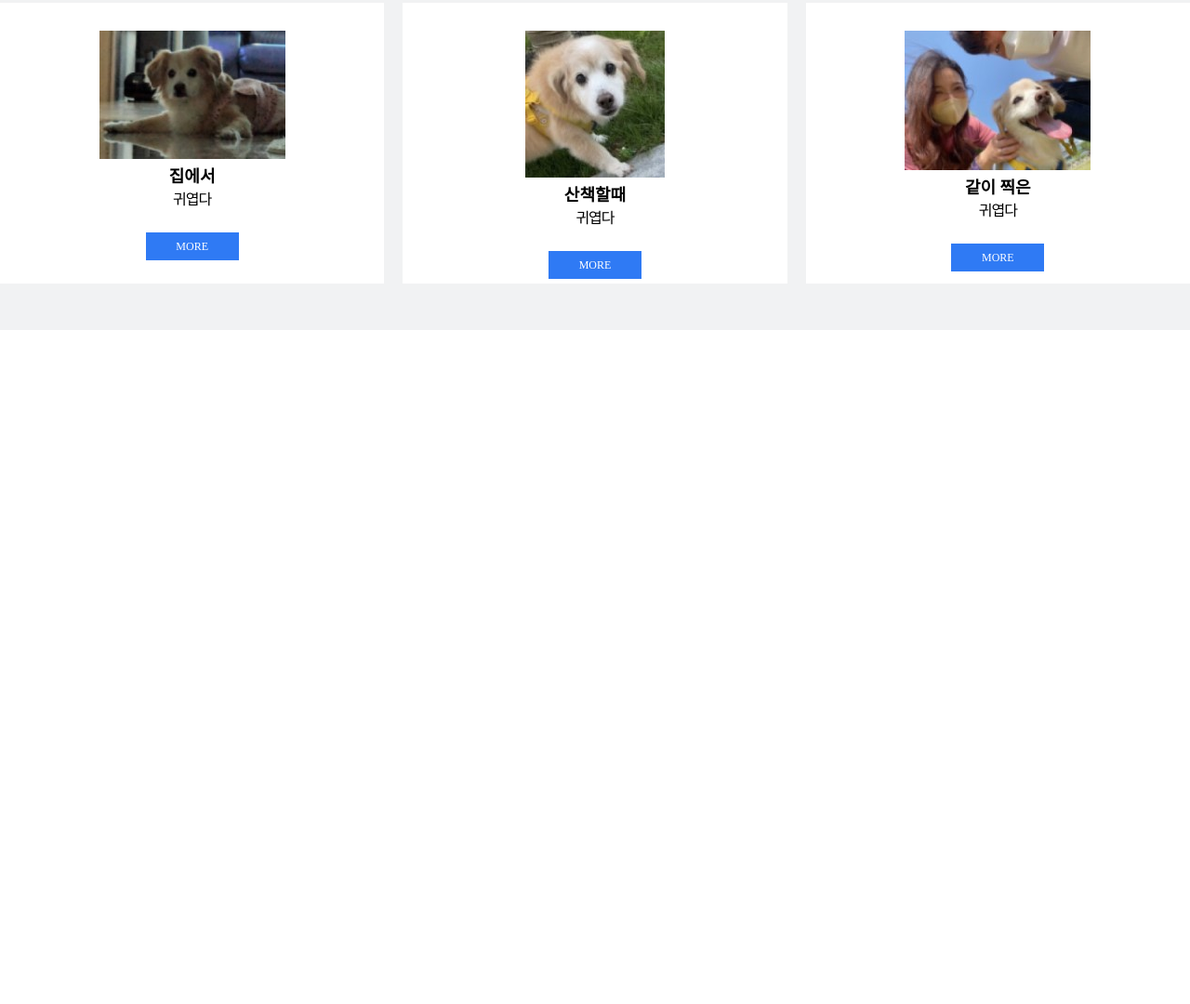
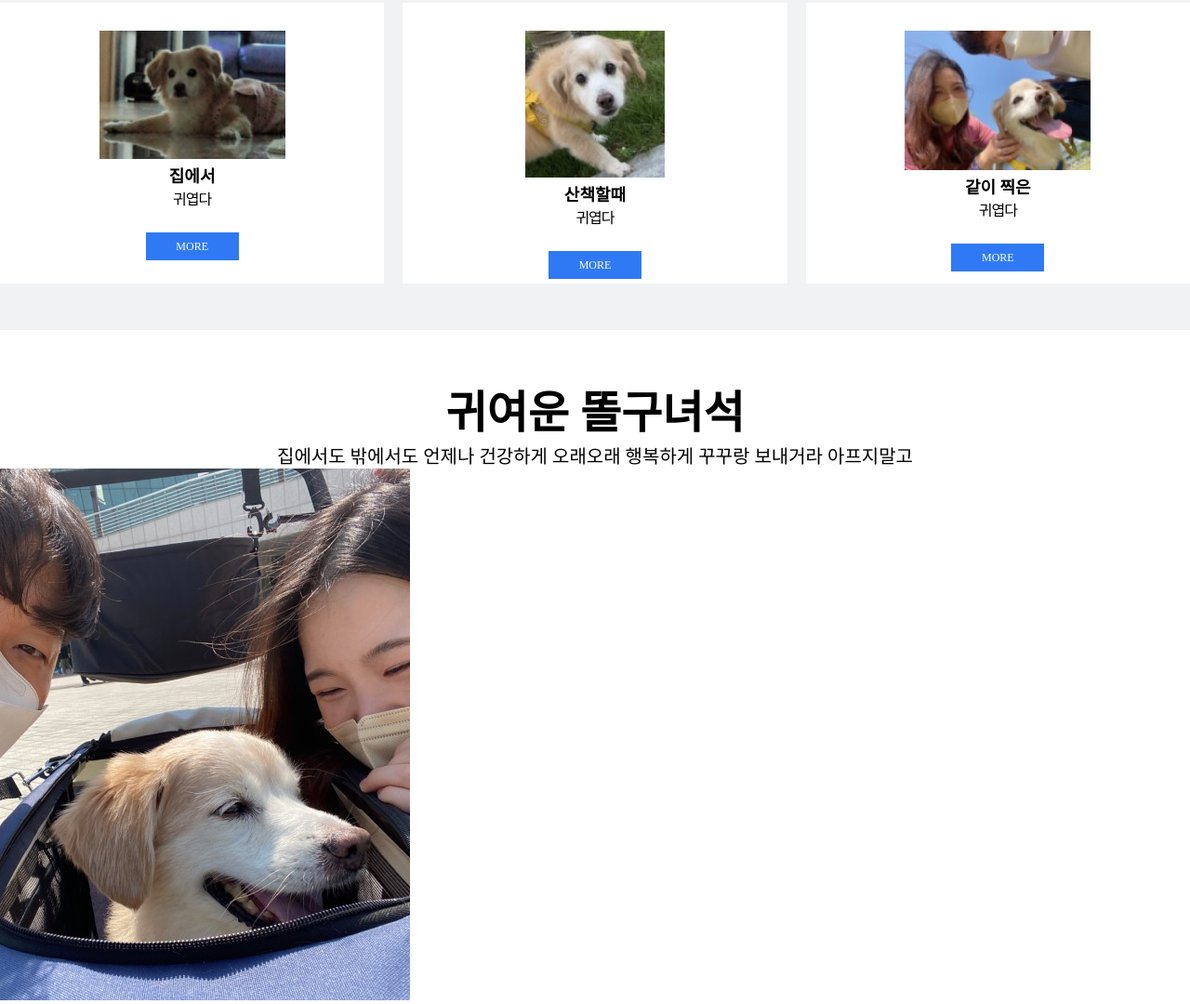
Before and after one commit to Raccoon-JK/2nd, a plain HTML site: page index2.html in a window 1280 px wide. Shown: the part 896-1976 px from the top of the page at 93% size. Before the commit the page ends 1251 px from the top, so only its background shows below. Drawn offline with Linux system fonts and the light colour scheme.

Commit message:
CSS 추가

```diff
--- a/index2.html
+++ b/index2.html
@@ -103,6 +103,20 @@
           </ul>
         </div>
 
+      <div class="main_text1">
+        <h1>귀여운 똘구녀석</h1>
+        <div class="contents1">집에서도 밖에서도 언제나 건강하게 오래오래 행복하게 꾸꾸랑 보내거라 아프지말고</div>
+        <div class="service">
+          <div class="food_photo">
+            <img src="똘이5.jpg"
+
+          </div>
+          <div class="contents2">
+
+          </div>
+      </div>
+    </div>
+
     </div>
   </body>
 </html>
--- a/style2.css
+++ b/style2.css
@@ -180,3 +180,26 @@ h1 {
   line-height: 30px;
   margin:25px auto;
 }
+
+/* main_text1 */
+
+.main_text1 {
+  width: 100%;
+  height: 659px;
+}
+
+.main_text1 > h1 {
+  padding-top: 50px;
+  text-align:center;
+}
+
+.main_text1 > .contents1{
+  text-align:center;
+}
+
+.service{
+  width: 1280px;
+  display:flex;
+  margin: auto;
+  height: 427px;
+}
```
Also changed, not shown: 똘이5.jpg (added).
